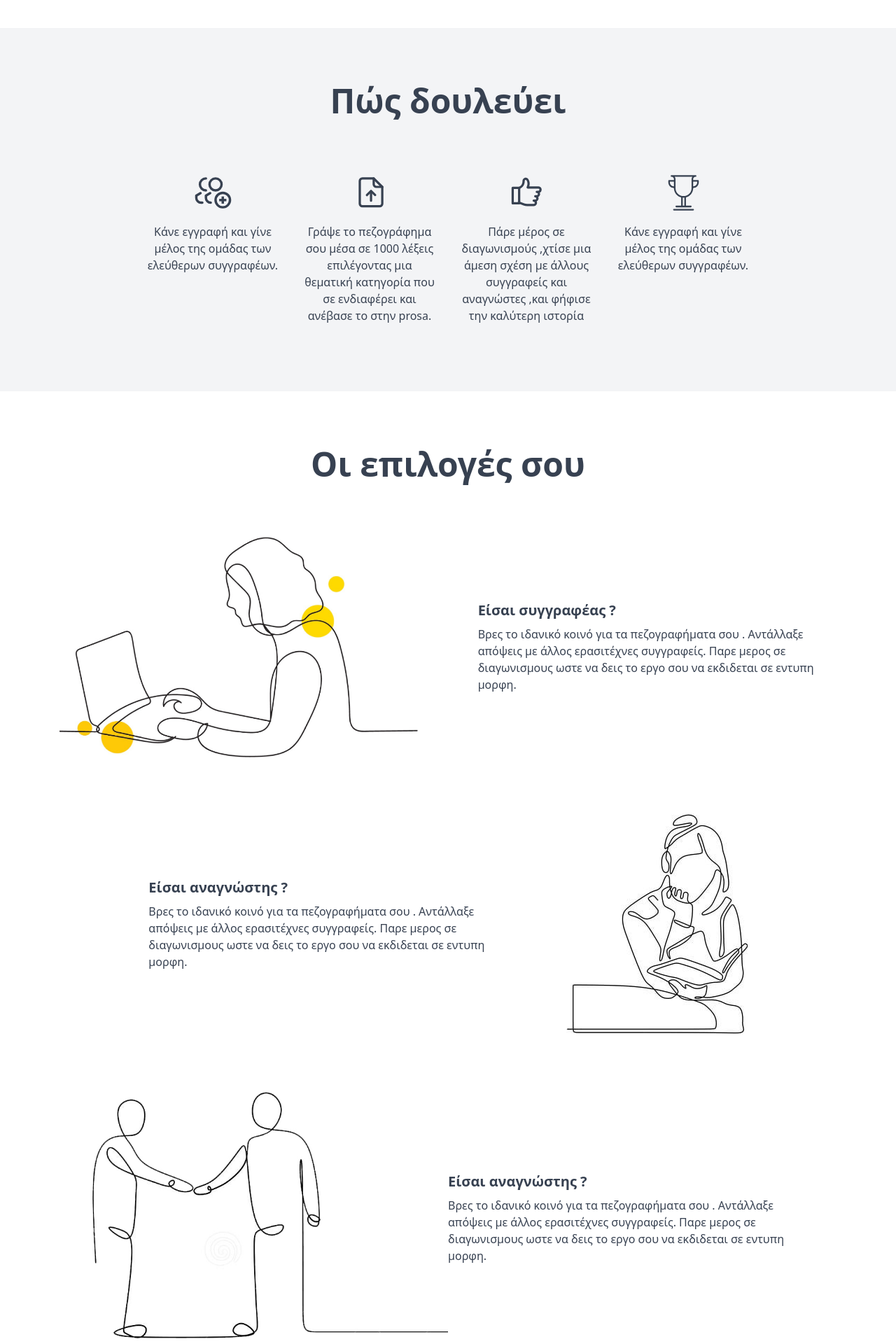
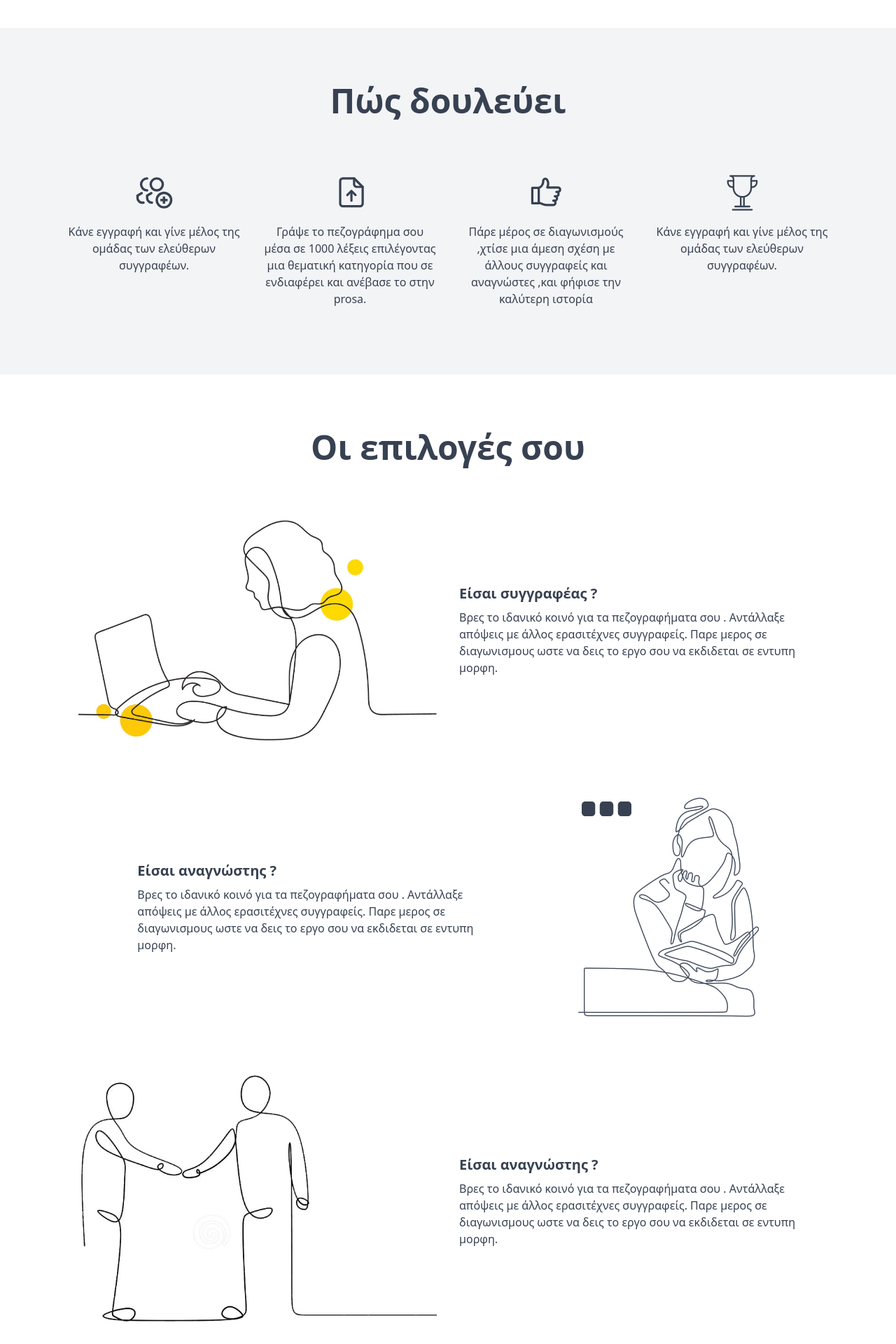
Before and after one commit to bres/prosa, a Django app: page / in a window 1280 px wide. Shown: the part 864-2784 px from the top of the page at 70% size. Run offline with Django 3.2, Linux system fonts and the light colour scheme.

Commit message:
editing the landing page

```diff
--- a/prosa/blog/templates/blog/home.html
+++ b/prosa/blog/templates/blog/home.html
@@ -21,7 +21,7 @@
   </div>
 
   <div class="max-w-lg mx-auto mt-16">
-  <a href="#" class="text-lg font-semibold text-white text-center bg-gray-800 hover:bg-gray-900 shadow-xl rounded-lg px-5 py-5">
+  <a href="#" class="text-lg font-semibold text-white text-center bg-gray-800 hover:bg-gray-900 shadow-lg rounded-lg px-5 py-5">
   <span>Μάθε περισσότερα </span>
   </a>
 
@@ -31,12 +31,12 @@
 </section>
 
 
-<!-- how_to section -->
-<section class="bg-gray-100 mt-56 pb-20 container mx-auto">
+<!-- Πώς δουλεύει section -->
+<section class="bg-gray-100 mt-56 pb-20 ">
   <p class="text-5xl font-semibold text-gray-700 text-center pt-20 ">Πώς δουλεύει</p>
 
-
-  <div class=" flex flex-col lg:flex-row justify-center mx-48  mt-20 ">
+  <div class="container mx-auto">
+  <div class=" flex flex-col lg:flex-row justify-center  mx-20 mt-20 ">
 
   <div class=" flex flex-col items-center">
     <svg class="fill-current text-gray-700" viewBox="0 0 32 32" height="55px" width="55px" xmlns="http://www.w3.org/2000/svg"><defs></defs><title/><g data-name="Layer 26" id="Layer_26"><path class="cls-1" d="M14,25.18a5,5,0,0,1-5-5V18.36a1,1,0,0,1,.49-.86l3.63-2.18a1,1,0,0,1,1,1.72L11,18.93v1.25a3,3,0,0,0,3,3,1,1,0,0,1,0,2Z"/><path class="cls-1" d="M7,25.18H6a5,5,0,0,1-5-5V18.36a1,1,0,0,1,.49-.86l3.63-2.18a1,1,0,0,1,1,1.72L3,18.93v1.25a3,3,0,0,0,3,3H7a1,1,0,0,1,0,2Z"/><path class="cls-1" d="M10,15A6,6,0,0,1,10,3a1,1,0,0,1,0,2,4,4,0,0,0,0,8,1,1,0,0,1,0,2Z"/><path class="cls-1" d="M18,15a6,6,0,1,1,6-6A6,6,0,0,1,18,15ZM18,5a4,4,0,1,0,4,4A4,4,0,0,0,18,5Z"/><path class="cls-1" d="M24,29a7,7,0,1,1,7-7A7,7,0,0,1,24,29Zm0-12a5,5,0,1,0,5,5A5,5,0,0,0,24,17Z"/>
@@ -77,7 +77,7 @@
     </div>
 
 
-
+ </div>
   </div>
 </section>
 
@@ -85,7 +85,7 @@
 <section class="pb-20 container mx-auto">
         <p class="text-5xl text-gray-700 font-semibold text-center pt-20  ">Οι επιλογές σου</p>
 
-          <div class="flex flex-col lg:flex-row sm:justify-evenly md:items-center mt-20 mx-20 md:mx-0 ">
+          <div class="flex flex-col lg:flex-row sm:justify-evenly md:items-center mt-20 mx-20 md:mx-20 ">
                 <div class=" max-w-lg ">
                     <img class="object-cover" src="{% static 'images/writer.png' %}">
                 </div>
@@ -99,7 +99,7 @@
                </div>
           </div>
 
-          <div class="flex flex-col lg:flex-row sm:justify-evenly md:items-center mt-20 mx-20 md:mx-32 ">
+          <div class="flex flex-col-reverse lg:flex-row sm:justify-evenly md:items-center mt-20 mx-20 md:mx-20 ">
                              <div class=" max-w-lg text-justify md:text-left">
                               <p class="text-gray-700 font-semibold text-xl pb-2">Είσαι αναγνώστης ?</p>
 
@@ -114,7 +114,7 @@
                              </div>
           </div>
 
-         <div class="flex flex-col lg:flex-row sm:justify-evenly md:items-center mt-20 mx-20 md:mx-32 ">
+         <div class="flex flex-col lg:flex-row sm:justify-evenly md:items-center mt-20 mx-20 md:mx-20 ">
                      <div class=" max-w-lg ">
                         <img class="object-cover" src="{% static 'images/meeting.jpg' %}">
                     </div>
@@ -133,13 +133,13 @@
 
 
 <!-- what writers saying section-->
-<section class="bg-gray-100 border-b border-gray-300  pb-20 container mx-auto">
+<section class="bg-gray-100 border-b border-gray-300  pb-20 ">
   <p class="text-5xl font-semibold text-gray-700 text-center mx-48  pt-20"> What Writers Are Saying About Us </p>
+  <div class="container mx-auto">
 
+  <div class=" flex flex-col lg:flex-row justify-center  mx-20  mt-20 tracking-wide">
 
-  <div class=" flex flex-col lg:flex-row justify-evenly  mx-48  mt-20 tracking-wide">
-
-    <div class="flex flex-col items-center max-w-xs">
+    <div class="flex flex-col items-center ">
     <svg  class="fill-current text-gray-700" height="40px" width="40px" viewBox="0 -1 401.52289 401"  xmlns="http://www.w3.org/2000/svg"><path d="m370.589844 250.972656c-5.523438 0-10 4.476563-10 10v88.789063c-.019532 16.5625-13.4375 29.984375-30 30h-280.589844c-16.5625-.015625-29.980469-13.4375-30-30v-260.589844c.019531-16.558594 13.4375-29.980469 30-30h88.789062c5.523438 0 10-4.476563 10-10 0-5.519531-4.476562-10-10-10h-88.789062c-27.601562.03125-49.96875 22.398437-50 50v260.59375c.03125 27.601563 22.398438 49.96875 50 50h280.589844c27.601562-.03125 49.96875-22.398437 50-50v-88.792969c0-5.523437-4.476563-10-10-10zm0 0"/><path d="m376.628906 13.441406c-17.574218-17.574218-46.066406-17.574218-63.640625 0l-178.40625 178.40625c-1.222656 1.222656-2.105469 2.738282-2.566406 4.402344l-23.460937 84.699219c-.964844 3.472656.015624 7.191406 2.5625 9.742187 2.550781 2.546875 6.269531 3.527344 9.742187 2.566406l84.699219-23.464843c1.664062-.460938 3.179687-1.34375 4.402344-2.566407l178.402343-178.410156c17.546875-17.585937 17.546875-46.054687 0-63.640625zm-220.257812 184.90625 146.011718-146.015625 47.089844 47.089844-146.015625 146.015625zm-9.40625 18.875 37.621094 37.625-52.039063 14.417969zm227.257812-142.546875-10.605468 10.605469-47.09375-47.09375
     10.609374-10.605469c9.761719-9.761719 25.589844-9.761719 35.351563 0l11.738281 11.734375c9.746094 9.773438 9.746094 25.589844 0 35.359375zm0 0"/></svg>
     <div class=" text-gray-700  bg-gray-100 border-2 border-gray-700 rounded-md mt-2 px-2 ">
@@ -156,7 +156,7 @@
     </div>
 
 
-    <div class="flex flex-col items-center max-w-xs">
+    <div class="flex flex-col items-center ">
     <svg  class="fill-current text-gray-700" height="40px" width="40px" viewBox="0 -1 401.52289 401"  xmlns="http://www.w3.org/2000/svg"><path d="m370.589844 250.972656c-5.523438 0-10 4.476563-10 10v88.789063c-.019532 16.5625-13.4375 29.984375-30 30h-280.589844c-16.5625-.015625-29.980469-13.4375-30-30v-260.589844c.019531-16.558594 13.4375-29.980469 30-30h88.789062c5.523438 0 10-4.476563 10-10 0-5.519531-4.476562-10-10-10h-88.789062c-27.601562.03125-49.96875 22.398437-50 50v260.59375c.03125 27.601563 22.398438 49.96875 50 50h280.589844c27.601562-.03125 49.96875-22.398437 50-50v-88.792969c0-5.523437-4.476563-10-10-10zm0 0"/><path d="m376.628906 13.441406c-17.574218-17.574218-46.066406-17.574218-63.640625 0l-178.40625 178.40625c-1.222656 1.222656-2.105469 2.738282-2.566406 4.402344l-23.460937 84.699219c-.964844 3.472656.015624 7.191406 2.5625 9.742187 2.550781 2.546875 6.269531 3.527344 9.742187 2.566406l84.699219-23.464843c1.664062-.460938 3.179687-1.34375 4.402344-2.566407l178.402343-178.410156c17.546875-17.585937 17.546875-46.054687 0-63.640625zm-220.257812 184.90625 146.011718-146.015625 47.089844 47.089844-146.015625 146.015625zm-9.40625 18.875 37.621094 37.625-52.039063 14.417969zm227.257812-142.546875-10.605468 10.605469-47.09375-47.09375
     10.609374-10.605469c9.761719-9.761719 25.589844-9.761719 35.351563 0l11.738281 11.734375c9.746094 9.773438 9.746094 25.589844 0 35.359375zm0 0"/></svg>
     <div class=" text-gray-700  bg-gray-100 border-2 border-gray-700 rounded-md mt-2 px-2 ">
@@ -173,7 +173,7 @@
     </div>
 
 
-  <div class="flex flex-col items-center max-w-xs">
+  <div class="flex flex-col items-center ">
     <svg  class="fill-current text-gray-700 " height="40px" width="40px" viewBox="0 -1 401.52289 401"  xmlns="http://www.w3.org/2000/svg"><path d="m370.589844 250.972656c-5.523438 0-10 4.476563-10 10v88.789063c-.019532 16.5625-13.4375 29.984375-30 30h-280.589844c-16.5625-.015625-29.980469-13.4375-30-30v-260.589844c.019531-16.558594 13.4375-29.980469 30-30h88.789062c5.523438 0 10-4.476563 10-10 0-5.519531-4.476562-10-10-10h-88.789062c-27.601562.03125-49.96875 22.398437-50 50v260.59375c.03125 27.601563 22.398438 49.96875 50 50h280.589844c27.601562-.03125 49.96875-22.398437 50-50v-88.792969c0-5.523437-4.476563-10-10-10zm0 0"/><path d="m376.628906 13.441406c-17.574218-17.574218-46.066406-17.574218-63.640625 0l-178.40625 178.40625c-1.222656 1.222656-2.105469 2.738282-2.566406 4.402344l-23.460937 84.699219c-.964844 3.472656.015624 7.191406 2.5625 9.742187 2.550781 2.546875 6.269531 3.527344 9.742187 2.566406l84.699219-23.464843c1.664062-.460938 3.179687-1.34375 4.402344-2.566407l178.402343-178.410156c17.546875-17.585937 17.546875-46.054687 0-63.640625zm-220.257812 184.90625 146.011718-146.015625 47.089844 47.089844-146.015625 146.015625zm-9.40625 18.875 37.621094 37.625-52.039063 14.417969zm227.257812-142.546875-10.605468 10.605469-47.09375-47.09375
     10.609374-10.605469c9.761719-9.761719 25.589844-9.761719 35.351563 0l11.738281 11.734375c9.746094 9.773438 9.746094 25.589844 0 35.359375zm0 0"/></svg>
     <div class=" text-gray-700  bg-gray-100 border-2 border-gray-700 rounded-md mt-2 px-2 ">
@@ -193,9 +193,9 @@
 
 
 
-    <div class=" flex flex-col lg:flex-row justify-evenly  mx-48  mt-20 tracking-wide">
+    <div class=" flex flex-col lg:flex-row justify-evenly  mx-20 mt-20 tracking-wide">
 
-    <div class="flex flex-col items-center max-w-xs">
+    <div class="flex flex-col items-center ">
     <svg  class="fill-current text-gray-700 " height="40px" width="40px" viewBox="0 -1 401.52289 401"  xmlns="http://www.w3.org/2000/svg"><path d="m370.589844 250.972656c-5.523438 0-10 4.476563-10 10v88.789063c-.019532 16.5625-13.4375 29.984375-30 30h-280.589844c-16.5625-.015625-29.980469-13.4375-30-30v-260.589844c.019531-16.558594 13.4375-29.980469 30-30h88.789062c5.523438 0 10-4.476563 10-10 0-5.519531-4.476562-10-10-10h-88.789062c-27.601562.03125-49.96875 22.398437-50 50v260.59375c.03125 27.601563 22.398438 49.96875 50 50h280.589844c27.601562-.03125 49.96875-22.398437 50-50v-88.792969c0-5.523437-4.476563-10-10-10zm0 0"/><path d="m376.628906 13.441406c-17.574218-17.574218-46.066406-17.574218-63.640625 0l-178.40625 178.40625c-1.222656 1.222656-2.105469 2.738282-2.566406 4.402344l-23.460937 84.699219c-.964844 3.472656.015624 7.191406 2.5625 9.742187 2.550781 2.546875 6.269531 3.527344 9.742187 2.566406l84.699219-23.464843c1.664062-.460938 3.179687-1.34375 4.402344-2.566407l178.402343-178.410156c17.546875-17.585937 17.546875-46.054687 0-63.640625zm-220.257812 184.90625 146.011718-146.015625 47.089844 47.089844-146.015625 146.015625zm-9.40625 18.875 37.621094 37.625-52.039063 14.417969zm227.257812-142.546875-10.605468 10.605469-47.09375-47.09375
     10.609374-10.605469c9.761719-9.761719 25.589844-9.761719 35.351563 0l11.738281 11.734375c9.746094 9.773438 9.746094 25.589844 0 35.359375zm0 0"/></svg>
     <div class=" text-gray-700  bg-gray-100 border-2 border-gray-700 rounded-md mt-2 px-2 ">
@@ -212,7 +212,7 @@
     </div>
 
 
-    <div class="flex flex-col items-center max-w-xs">
+    <div class="flex flex-col items-center ">
     <svg  class="fill-current text-gray-700 " height="40px" width="40px" viewBox="0 -1 401.52289 401"  xmlns="http://www.w3.org/2000/svg"><path d="m370.589844 250.972656c-5.523438 0-10 4.476563-10 10v88.789063c-.019532 16.5625-13.4375 29.984375-30 30h-280.589844c-16.5625-.015625-29.980469-13.4375-30-30v-260.589844c.019531-16.558594 13.4375-29.980469 30-30h88.789062c5.523438 0 10-4.476563 10-10 0-5.519531-4.476562-10-10-10h-88.789062c-27.601562.03125-49.96875 22.398437-50 50v260.59375c.03125 27.601563 22.398438 49.96875 50 50h280.589844c27.601562-.03125 49.96875-22.398437 50-50v-88.792969c0-5.523437-4.476563-10-10-10zm0 0"/><path d="m376.628906 13.441406c-17.574218-17.574218-46.066406-17.574218-63.640625 0l-178.40625 178.40625c-1.222656 1.222656-2.105469 2.738282-2.566406 4.402344l-23.460937 84.699219c-.964844 3.472656.015624 7.191406 2.5625 9.742187 2.550781 2.546875 6.269531 3.527344 9.742187 2.566406l84.699219-23.464843c1.664062-.460938 3.179687-1.34375 4.402344-2.566407l178.402343-178.410156c17.546875-17.585937 17.546875-46.054687 0-63.640625zm-220.257812 184.90625 146.011718-146.015625 47.089844 47.089844-146.015625 146.015625zm-9.40625 18.875 37.621094 37.625-52.039063 14.417969zm227.257812-142.546875-10.605468 10.605469-47.09375-47.09375
     10.609374-10.605469c9.761719-9.761719 25.589844-9.761719 35.351563 0l11.738281 11.734375c9.746094 9.773438 9.746094 25.589844 0 35.359375zm0 0"/></svg>
     <div class=" text-gray-700 bg-gray-100 border-2 border-gray-700 rounded-md mt-2 px-2 ">
@@ -228,7 +228,7 @@
     </div>
     </div>
 
-    <div class="flex flex-col items-center max-w-xs">
+    <div class="flex flex-col items-center ">
     <svg  class="fill-current text-gray-700 " height="40px" width="40px" viewBox="0 -1 401.52289 401"  xmlns="http://www.w3.org/2000/svg"><path d="m370.589844 250.972656c-5.523438 0-10 4.476563-10 10v88.789063c-.019532 16.5625-13.4375 29.984375-30 30h-280.589844c-16.5625-.015625-29.980469-13.4375-30-30v-260.589844c.019531-16.558594 13.4375-29.980469 30-30h88.789062c5.523438 0 10-4.476563 10-10 0-5.519531-4.476562-10-10-10h-88.789062c-27.601562.03125-49.96875 22.398437-50 50v260.59375c.03125 27.601563 22.398438 49.96875 50 50h280.589844c27.601562-.03125 49.96875-22.398437 50-50v-88.792969c0-5.523437-4.476563-10-10-10zm0 0"/><path d="m376.628906 13.441406c-17.574218-17.574218-46.066406-17.574218-63.640625 0l-178.40625 178.40625c-1.222656 1.222656-2.105469 2.738282-2.566406 4.402344l-23.460937 84.699219c-.964844 3.472656.015624 7.191406 2.5625 9.742187 2.550781 2.546875 6.269531 3.527344 9.742187 2.566406l84.699219-23.464843c1.664062-.460938 3.179687-1.34375 4.402344-2.566407l178.402343-178.410156c17.546875-17.585937 17.546875-46.054687 0-63.640625zm-220.257812 184.90625 146.011718-146.015625 47.089844 47.089844-146.015625 146.015625zm-9.40625 18.875 37.621094 37.625-52.039063 14.417969zm227.257812-142.546875-10.605468 10.605469-47.09375-47.09375
     10.609374-10.605469c9.761719-9.761719 25.589844-9.761719 35.351563 0l11.738281 11.734375c9.746094 9.773438 9.746094 25.589844 0 35.359375zm0 0"/></svg>
     <div class="text-gray-700  bg-gray-100 border-2 border-gray-700 rounded-md mt-2 px-2 ">
@@ -246,7 +246,7 @@
 
     </div>
 
-
+  </div>
 
 </section>
 
@@ -255,9 +255,9 @@
 
 <!-- component -->
 <footer class="footer bg-white relative pt-20 ">
-    <div class="container mx-auto px-6">
+    <div class="container mx-auto ">
 
-        <div class="sm:flex sm:mt-8">
+        <div class="sm:flex justify-evenly  mx-20 sm:mt-8">
             <div class="mt-8 sm:mt-0 sm:w-full sm:px-8 flex flex-col md:flex-row justify-between">
                 <div class="flex flex-col">
                     <span class="font-bold text-gray-700 uppercase mb-2">Footer header 1</span>
```
Also changed, not shown: prosa/static/images/r1eader.png (added), prosa/static/images/reader.png.
